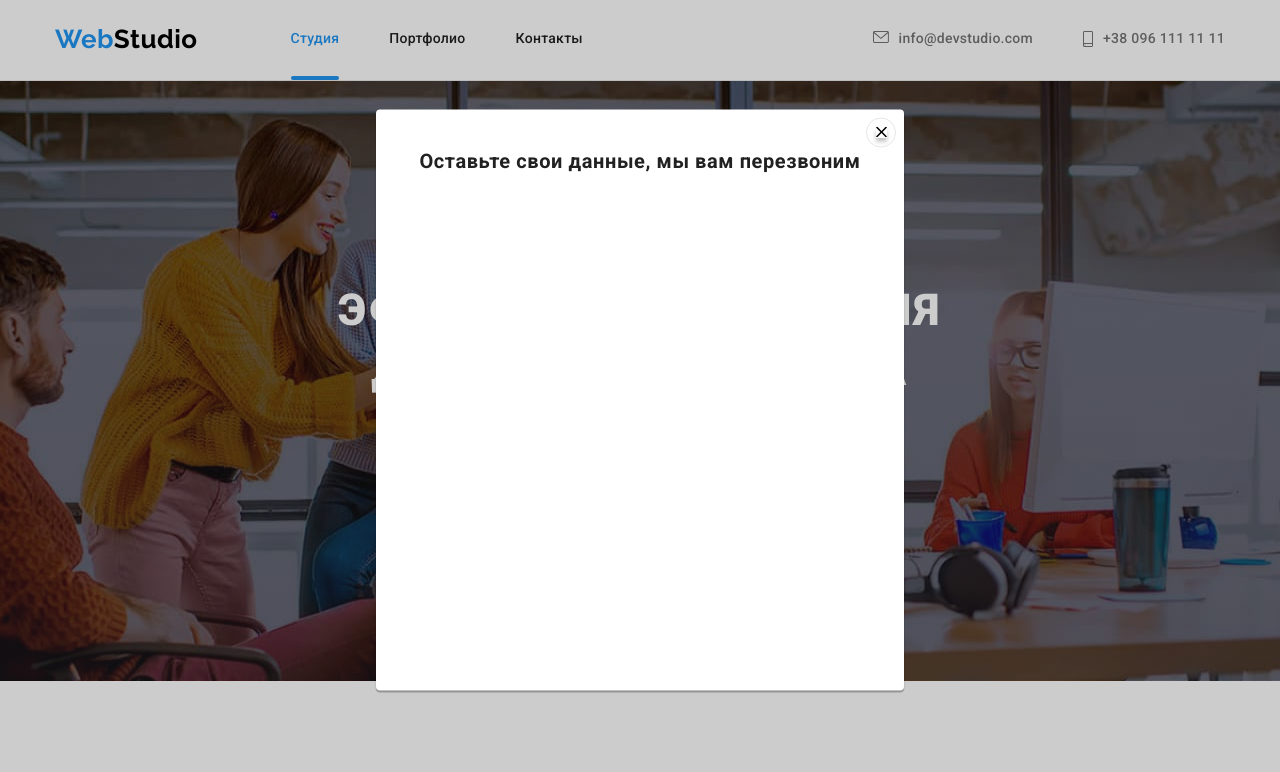
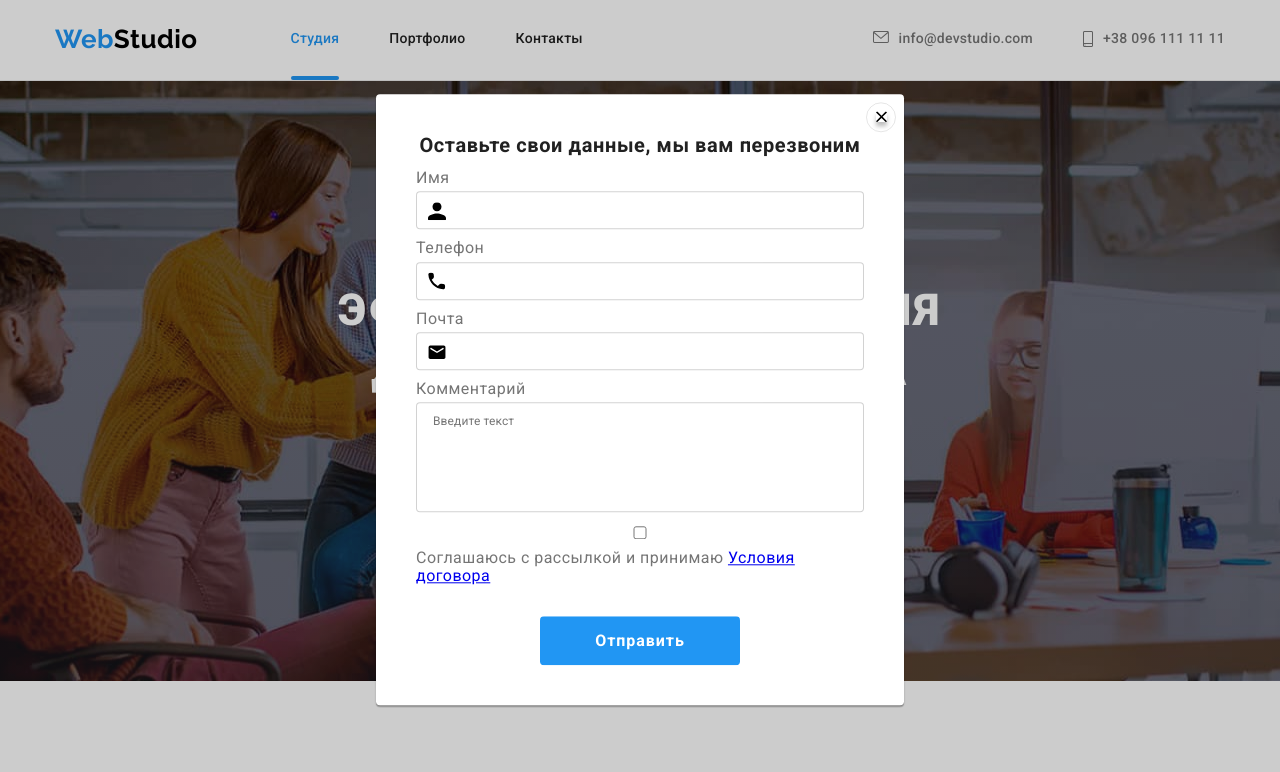
Before and after one commit to frandrew90/goit-markup-hw-06, a plain HTML site: page index.html in a window 1280 px wide. Both pictures are taken after a click on the button "Заказать услугу". Shown: the top 772 px of the page. Drawn offline with nearby package versions, Linux system fonts and the light colour scheme.

Commit message:
Added forms to modal window

```diff
--- a/css/styles.css
+++ b/css/styles.css
@@ -860,13 +860,20 @@ img {
   border: 1px solid rgba(255, 255, 255, 0.3);
   border-radius: 4px;
   box-shadow: 0px 4px 4px rgba(0, 0, 0, 0.15);
+  background-color: transparent;
   color: rgba(255, 255, 255, 0.6);
-  font-family: inherit;
   font-weight: 400;
   font-size: 16px;
   line-height: 1.25;
   letter-spacing: 0.03em;
-  background-color: transparent;
+}
+
+.form .ft-input::placeholder {
+  color: rgba(255, 255, 255, 0.6);
+  font-weight: 400;
+  font-size: 16px;
+  line-height: 1.25;
+  letter-spacing: 0.03em;
 }
 
 .footer-btn {
@@ -940,8 +947,88 @@ img {
   line-height: 1.15;
   text-align: center;
   letter-spacing: 0.03em;
+  margin-bottom: 12px;
 
   color: var(--title-text-color);
+}
+
+.modal-form-field {
+  display: flex;
+  flex-direction: column;
+}
+
+.modal-input {
+  padding-top: 11px;
+  padding-left: 42px;
+  padding-bottom: 11px;
+  margin-top: 4px;
+  margin-bottom: 10px;
+  display: block;
+  width: 100%;
+  height: auto;
+
+  font-weight: 400;
+  font-size: 12px;
+  line-height: 1.16;
+  letter-spacing: 0.01em;
+
+  color: rgba(117, 117, 117, 0.5);
+
+  border: 1px solid rgba(33, 33, 33, 0.2);
+  border-radius: 4px;
+}
+
+.modal-input[name="conditions"],
+.modal-input a {
+  font-family: Roboto;
+  font-style: normal;
+  font-weight: normal;
+  font-size: 14px;
+  line-height: 1.71;
+  /* identical to box height, or 171% */
+
+  letter-spacing: 0.03em;
+
+  color: #757575;
+}
+
+.form-field-box {
+  position: relative;
+}
+
+.modal-input[name="feedback"] {
+  padding: 12px 16px;
+  resize: none;
+}
+
+.modal-input-icon {
+  width: 18px;
+  height: 18px;
+  margin-left: 12px;
+  position: absolute;
+  top: 60%;
+  transform: translateY(-50%);
+}
+
+.modal-send-button {
+  margin-left: auto;
+  margin-right: auto;
+  margin-top: 30px;
+  padding: 8px 53px;
+
+  color: var(--secondary-accent-color);
+  background-color: var(--primary-accent-color);
+
+  text-align: center;
+  font-family: inherit;
+  font-weight: 700;
+  font-size: 16px;
+  line-height: 1.87;
+  letter-spacing: 0.06em;
+
+  transition: background-color var(--transition-time)
+      var(--transition-time-func),
+    box-shadow var(--transition-time) var(--transition-time-func);
 }
 
 .modal-icon {
--- a/index.html
+++ b/index.html
@@ -607,6 +607,69 @@
         </button>
 
         <h2 class="modal-title">Оставьте свои данные, мы вам перезвоним</h2>
+        <div class="modal-form-field">
+          <form class="modal-form-field">
+            <label class="form-field-box">
+              Имя
+
+              <input
+                type="text"
+                name="username"
+                placeholder=""
+                class="modal-input"
+              />
+              <svg class="modal-input-icon">
+                <use href="./images/symbol-defs.svg#icon-Vector-1"></use>
+              </svg>
+            </label>
+
+            <label class="form-field-box">
+              Телефон
+              <input
+                type="tel"
+                name="phone-number"
+                placeholder=""
+                class="modal-input"
+              />
+              <svg class="modal-input-icon">
+                <use href="./images/symbol-defs.svg#icon-Vector-2"></use>
+              </svg>
+            </label>
+
+            <label class="form-field-box">
+              Почта
+              <input
+                type="email"
+                name="email"
+                placeholder=""
+                class="modal-input"
+              />
+              <svg class="modal-input-icon">
+                <use href="./images/symbol-defs.svg#icon-Vector-3"></use>
+              </svg>
+            </label>
+
+            <label>
+              Комментарий
+              <textarea
+                name="feedback"
+                rows="6"
+                placeholder="Введите текст"
+                class="modal-input"
+              ></textarea>
+            </label>
+
+            <label>
+              <input type="checkbox" name="conditions" class="modal-input" />
+              Соглашаюсь с рассылкой и принимаю
+              <a href="#">Условия договора</a>
+            </label>
+
+            <button type="submit" class="button modal-send-button">
+              Отправить
+            </button>
+          </form>
+        </div>
       </div>
     </div>
 
```
